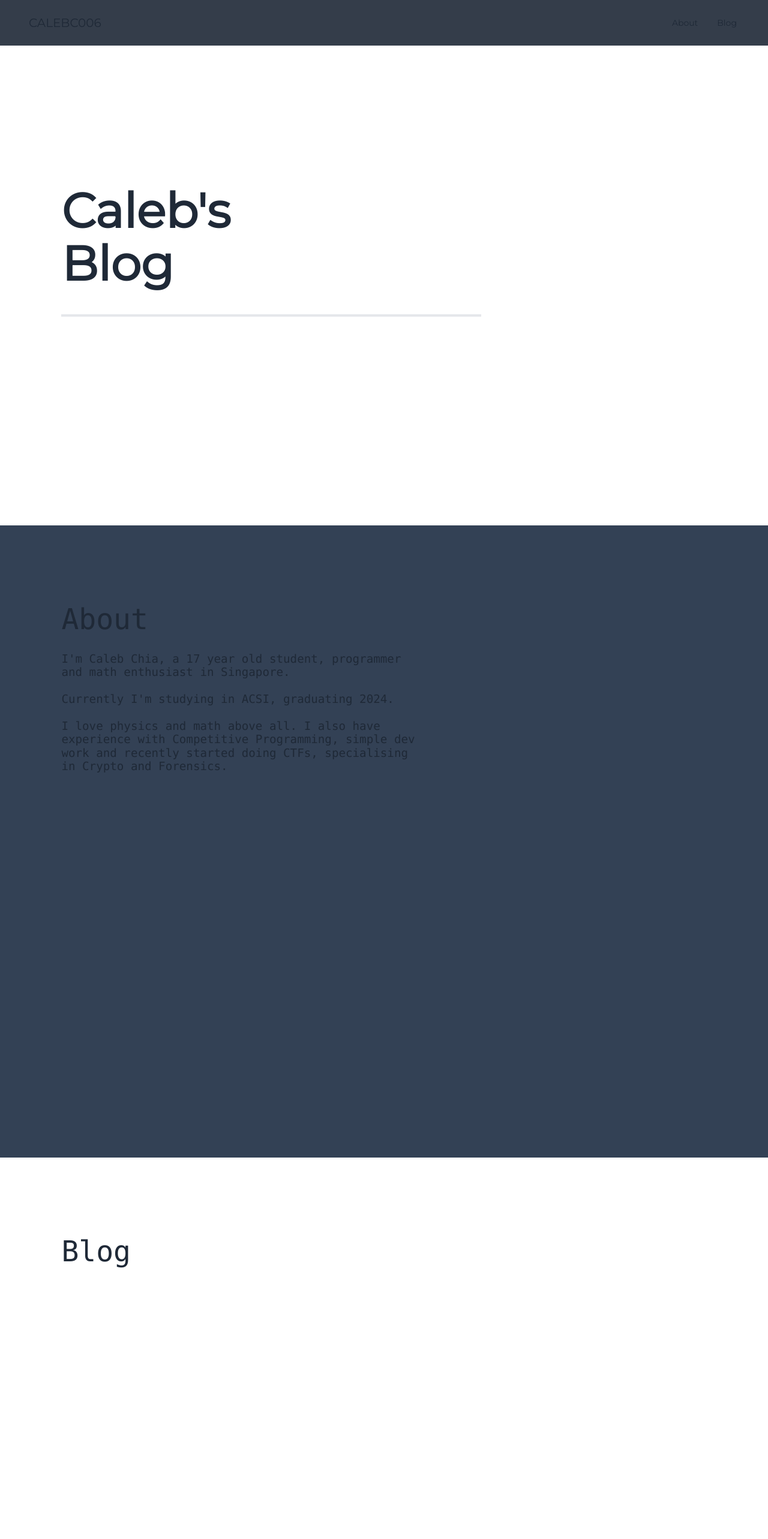
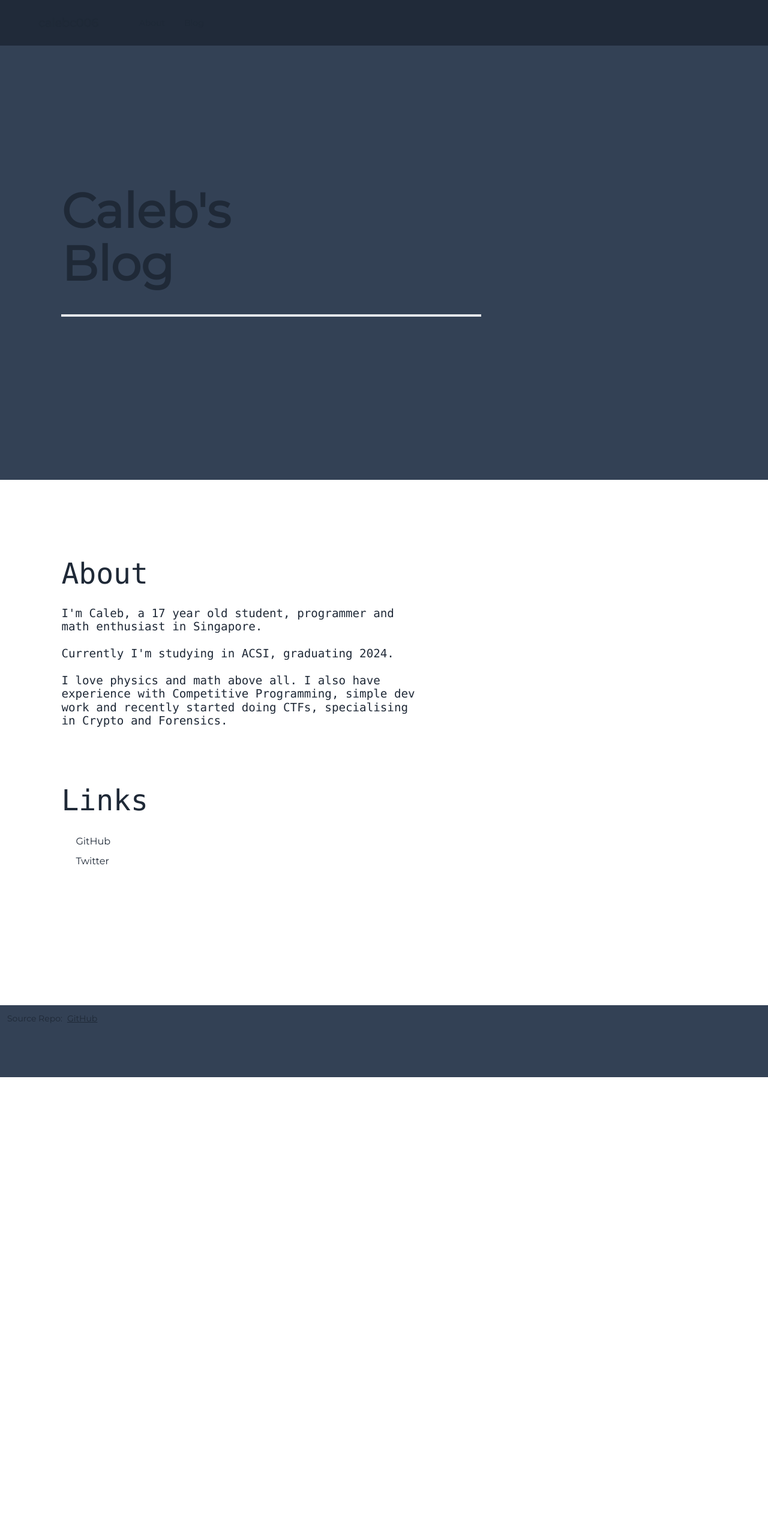
Before and after one commit to calebc2006/calebc.cc, a Next.js app: page / in a window 1280 px wide. Shown: the top 2566 px of the page at 60% size. After the commit the page ends 1796 px from the top, so only its background shows below. Built offline with nearby package versions, Linux system fonts and the light colour scheme.

Commit message:
added links

```diff
--- a/components/Footer.jsx
+++ b/components/Footer.jsx
@@ -4,7 +4,7 @@ import Link from "next/link";
 
 const Footer = () => {
   return (
-    <div className="footer h-[120px] p-3 bottom-0">
+    <div className="footer h-[120px] p-3 bottom-0 bg-slate-700">
         <div className="min-w-[200px] flex">
             Source Repo:
             <a
--- a/components/Layout.jsx
+++ b/components/Layout.jsx
@@ -2,6 +2,7 @@ import React from "react";
 import Navbar from "./Navbar";
 import Head from "next/head";
 import Footer from "./Footer";
+
 
 const Layout = ({ children }) => {
     return (
--- a/components/MainBody.jsx
+++ b/components/MainBody.jsx
@@ -1,18 +1,18 @@
 import React from 'react'
+import Link from 'next/link'
 
 export default function MainBody() {
   return (
     <div className="flex-1 p-0">
         <Title></Title>
         <About></About>
-        <BlogReference></BlogReference>
     </div>
   )
 }
 
 function Title() {
     return (
-        <section id='title' className="m-0 p-0 h-screen w-full translate-y-[-76px] pt-[76px]">
+        <section id='title' className="m-0 p-0 h-screen w-full translate-y-[-76px] bg-slate-700 pt-[76px]">
             <div className="h-full w-full px-[8%] pb-10 relative flex flex-col justify-center">
                 <div className="border-b-4 pb-10 w-[70%] max-w-[700px] mx-0 absolute">
                     <h1 className="text-5xl font-bold font-sans select-none">Caleb&apos;s<br></br>Blog</h1>
@@ -24,25 +24,42 @@ function Title() {
 
 function About() {
     return (
-        <section id='about' className="m-0 p-0 w-full h-full pt-[76px] bg-slate-700">
-            <div className="h-full w-full px-[8%] pt-10 pb-[40rem] relative max-w-[800px]">
-                <h1 className="font-mono mt-3 text-4xl">About</h1>
-                <p className="font-mono mt-7 text-l">
-                    I&apos;m Caleb Chia, a 17 year old student, programmer and math enthusiast in Singapore.<br></br><br></br>
+        <section id='about' className="m-0 p-0 h-screen w-full pt-[76px] translate-y-[-76px]">
+            <div className="w-full px-[8%] pt-10 pb-10 relative max-w-[800px]">
+                <h1 className="font-mono mt-3 mb-7 text-4xl">About</h1>
+                <p className="font-mono text-l">
+                    I&apos;m Caleb, a 17 year old student, programmer and math enthusiast in Singapore.<br></br><br></br>
                     Currently I&apos;m studying in ACSI, graduating 2024.<br></br><br></br>
                     I love physics and math above all. I also have experience with Competitive Programming, simple dev work and recently started doing CTFs, specialising in Crypto and Forensics.
                 </p>
+            </div>
+
+            <div className="w-full px-[8%] pt-10 pb-10 relative max-w-[800px]">
+                <h1 className="font-mono mt-3 mb-7 text-4xl">Links</h1>
+                <div className="flex flex-col">
+                    <Github></Github>
+                    <Twitter></Twitter>
+
+                </div>
             </div>
         </section>
     )
 }
 
-function BlogReference() {
+const Github = () => {
     return (
-        <section id='blog' className="m-0 p-0 w-full h-screen pt-[76px]">
-            <div className="h-full w-full px-[8%] pt-10 pb-[40rem] relative max-w-[800px]">
-                <h1 className='font-mono mt-3 text-4xl'>Blog</h1>
-            </div>
-        </section>
+        <Link className='mb-2' href='https://github.com/calebc2006' target='_blank'>
+            <i className="fa-brands fa-github mr-4 ml-2 font text-l"></i>
+            GitHub
+        </Link>
     )
 }
+
+const Twitter = () => {
+    return (
+        <Link className='' href='https://twitter.com/calebc006' target='_blank'>
+            <i className="fa-brands fa-twitter mr-4 ml-2 font text-l"></i>
+            Twitter
+        </Link>
+    )
+}
--- a/components/Navbar.jsx
+++ b/components/Navbar.jsx
@@ -1,14 +1,14 @@
 import React from "react";
 import Link from "next/link";
-import { animateScroll as scroll } from "react-scroll";
-// import styles from "../styles/nav.module.css";
+import { FontAwesomeIcon } from '@fortawesome/react-fontawesome'
 
 const Navbar = () => {
   return (
     <>
-    <div className="sticky top-0 w-full py-5 px-4 flex justify-center bg-gray-800 bg-opacity-90 backdrop-blur-sm z-10">
-      <div className="flex-1 mx-8 flex items-center">
-        <Link href="/#title" scroll={false} className="normal-case text-xl select-none">CALEBC006</Link>
+    <div className="sticky top-0 w-full py-5 px-4 flex bg-gray-800 bg-opacity-90 backdrop-blur-sm z-10">
+      <div className="mx-8 flex items-center">
+        <i className="fa-solid fa-house mr-4 text-l"></i>
+        <Link href="/#title" scroll={false} className="normal-case text-l select-none font-bold">calebc006</Link>
       </div>
       <div className="flex-none py-0 h-300">
         <ul className="menu menu-horizontal mx-5 p-0 h-full">
@@ -16,7 +16,7 @@ const Navbar = () => {
             <Link href="/#about" scroll={false} className="">About</Link>
           </li>
           <li>
-            <Link href="/#blog" scroll={false} className="">Blog</Link>
+            <Link href="/blog" className="">Blog</Link>
           </li>
         </ul>
       </div>
--- a/components/TempScreen.jsx
+++ b/components/TempScreen.jsx
@@ -1,6 +1,6 @@
 export default function TempScreen() {
     return (
-        <div className="mx-12 my-10">
+        <div className="mx-12 my-10 h-screen">
             <h1 className="text-3xl font-bold my-3">There will be something here eventually</h1>
             <p className="mb-2">(when I have time)</p>
         </div>
--- a/package.json
+++ b/package.json
@@ -9,6 +9,10 @@
         "lint": "next lint"
     },
     "dependencies": {
+        "@fortawesome/fontawesome-svg-core": "^6.4.2",
+        "@fortawesome/free-regular-svg-icons": "^6.4.2",
+        "@fortawesome/free-solid-svg-icons": "^6.4.2",
+        "@fortawesome/react-fontawesome": "^0.2.0",
         "daisyui": "^3.5.1",
         "eslint": "8.39.0",
         "eslint-config-next": "13.4.1",
--- a/pages/_app.jsx
+++ b/pages/_app.jsx
@@ -1,13 +1,13 @@
-import TempScreen from "./temp";
-import Home from ".";
 import Head from "next/head";
-
 import Layout from "@/components/Layout";
 import "../styles/globals.css";
 
 export default function app({Component, pageProps}) {
     return (
         <>
+            <Head>
+                <link rel="stylesheet" href="https://cdnjs.cloudflare.com/ajax/libs/font-awesome/6.4.2/css/all.min.css" integrity="sha512-z3gLpd7yknf1YoNbCzqRKc4qyor8gaKU1qmn+CShxbuBusANI9QpRohGBreCFkKxLhei6S9CQXFEbbKuqLg0DA==" crossorigin="anonymous" referrerpolicy="no-referrer" />
+            </Head>
             <Layout>
                 <Component {...pageProps} />
             </Layout>
--- a/pages/about.jsx
+++ /dev/null
@@ -1,11 +0,0 @@
-import React from "react";
-
-const AboutPage = () => {
-    return (
-        <div className="mx-7 my-5">
-            About Page
-        </div>
-    );
-};
-
-export default AboutPage;
--- a/pages/blog.jsx
+++ b/pages/blog.jsx
@@ -1,5 +1,5 @@
 import React from "react";
-import TempScreen from "./temp";
+import TempScreen from "@/components/TempScreen";
 
 const BlogPage = () => {
     return (
--- a/pages/temp.jsx
+++ /dev/null
@@ -1,7 +0,0 @@
-import TempScreen from "@/components/TempScreen";
-
-export default function Temp() {
-    return (
-        <TempScreen />
-    );
-}
```
Also changed, not shown: 1 other file (tests, documents, lock files or other folders).
